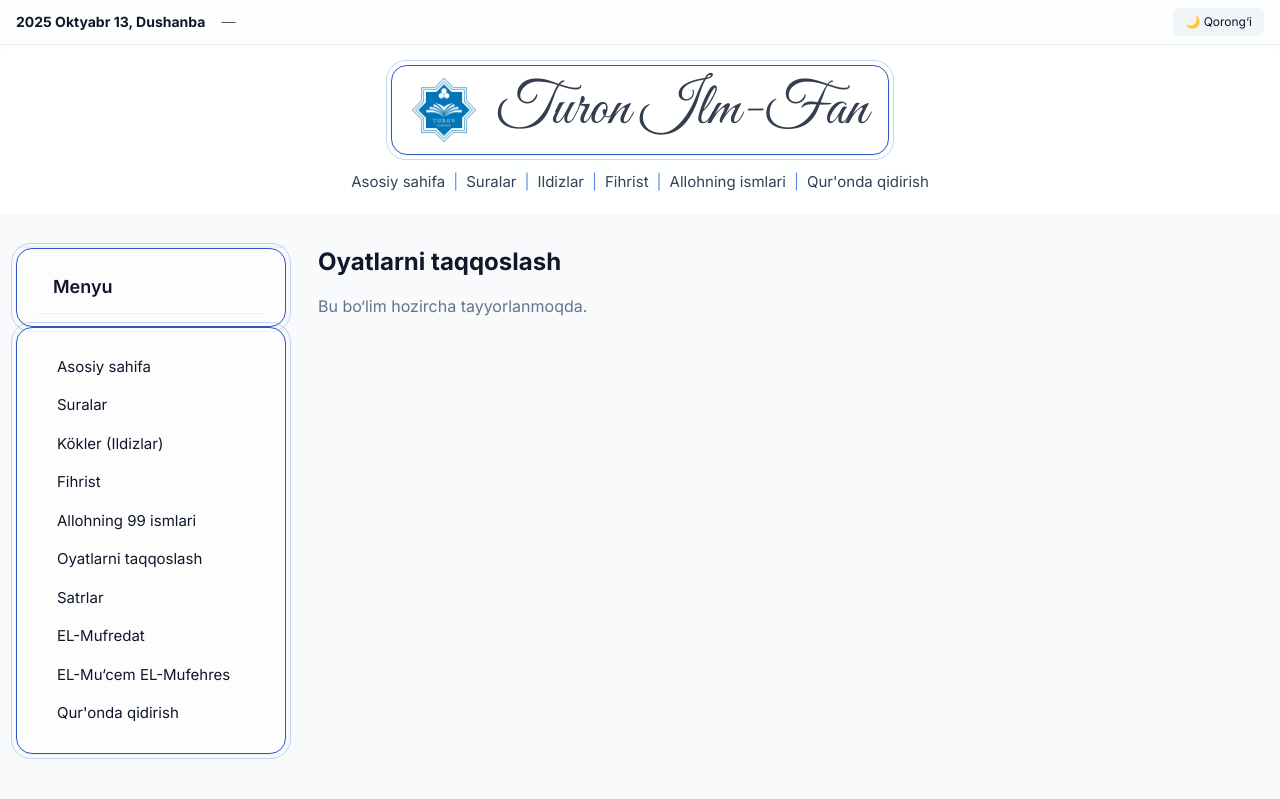
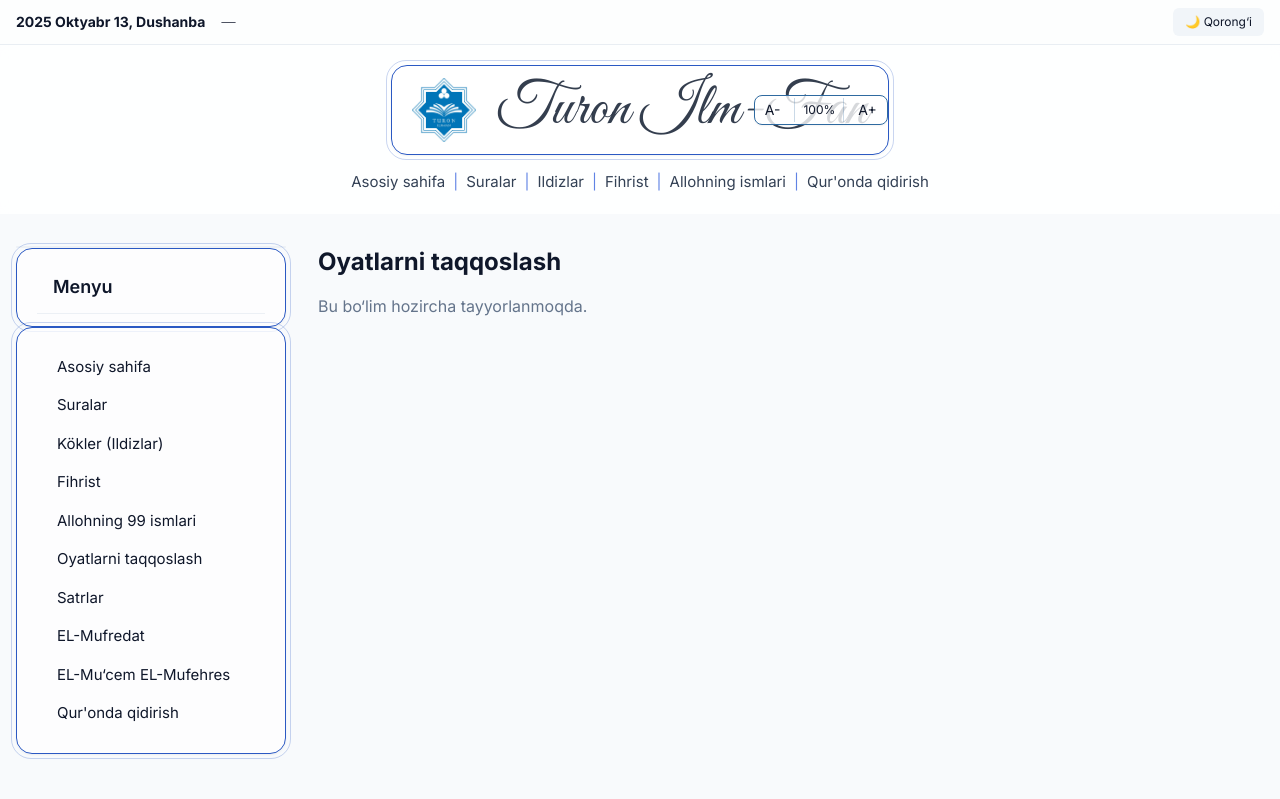
Before and after one commit to wohkjahon17/quranuz, a Django app: page /taqqoslash/ in a window 1280 px wide. Shown: the top 799 px of the page. Run offline with Django 5.2, Linux system fonts and the light colour scheme; some libraries are stand-ins or nearby versions.

Commit message:
feat: Add font size control and styling to base template
Co-authored-by: differentlyboy <differentlyboy@gmail.com>

```diff
--- a/templates/base.html
+++ b/templates/base.html
@@ -1,8 +1,8 @@
 {% load static %}
 <!doctype html>
 <html lang="uz" class="h-full"
-  x-data="{ dark: (localStorage.theme === 'dark') }"
-  x-init="$watch('dark', v => { localStorage.theme = v ? 'dark' : 'light'; v ? document.documentElement.classList.add('dark') : document.documentElement.classList.remove('dark') })">
+  x-data="{ dark: (localStorage.theme === 'dark'), fontScale: Number(localStorage.fontScale || 100), inc(){ this.fontScale = Math.min(150, this.fontScale + 5) }, dec(){ this.fontScale = Math.max(80, this.fontScale - 5) } }"
+  x-init="$watch('dark', v => { localStorage.theme = v ? 'dark' : 'light'; v ? document.documentElement.classList.add('dark') : document.documentElement.classList.remove('dark') }); document.documentElement.style.fontSize = (localStorage.fontScale || 100) + '%'; $watch('fontScale', v => { localStorage.fontScale = v; document.documentElement.style.fontSize = v + '%'; });">
 <head>
   <meta charset="utf-8">
   <meta name="viewport" content="width=device-width,initial-scale=1">
@@ -13,6 +13,7 @@
 <link href="https://fonts.googleapis.com/css2?family=Great+Vibes&display=swap" rel="stylesheet">
 
 <style>
+  :root{ --brand:#2F6AA0; --brand-25:rgba(47,106,160,.25); }
   .blue-frame{
     position:relative;
     border:1px solid #2b59c3;            /* asosiy ko‘k chiziq */
@@ -96,7 +97,7 @@
   <div class="max-w-7xl mx-auto px-4 py-5 flex flex-col items-center">
 
     <!-- LOGO + NOM markazda, ko‘k ramka bilan -->
-    <div class="blue-frame bg-white/70 dark:bg-slate-900/70 shadow-sm px-5 py-3">
+    <div class="blue-frame bg-white/70 dark:bg-slate-900/70 shadow-sm px-5 py-3 relative">
       <a href="{% url 'home' %}" class="flex items-center gap-5">
         <img
           src="{% static 'img/turon-logo.png.webp' %}"
@@ -108,6 +109,22 @@
           Turon Ilm-Fan
         </span>
       </a>
+      <!-- O'ng tomondagi tugmalar: matn kattaligi boshqaruvi -->
+      <div class="absolute right-0 top-1/2 -translate-y-1/2 flex items-center gap-2">
+        <div class="flex items-center gap-1 rounded-lg bg-white/80 dark:bg-slate-900/60 shadow-sm" style="border:1px solid var(--brand)">
+          <button @click="dec()" title="Matnni kichraytirish"
+                  class="px-2.5 py-1 text-sm hover:bg-slate-100 dark:hover:bg-slate-800/60 rounded-l-lg">
+            A-
+          </button>
+          <div class="px-2 py-1 text-xs select-none" style="border-left:1px solid var(--brand-25); border-right:1px solid var(--brand-25)">
+            <span x-text="fontScale + '%' "></span>
+          </div>
+          <button @click="inc()" title="Matnni kattalashtirish"
+                  class="px-2.5 py-1 text-sm hover:bg-slate-100 dark:hover:bg-slate-800/60 rounded-r-lg">
+            A+
+          </button>
+        </div>
+      </div>
     </div>
 
     <!-- LOGO tagidagi NAV – ko‘k ajratkichlar bilan -->
```
